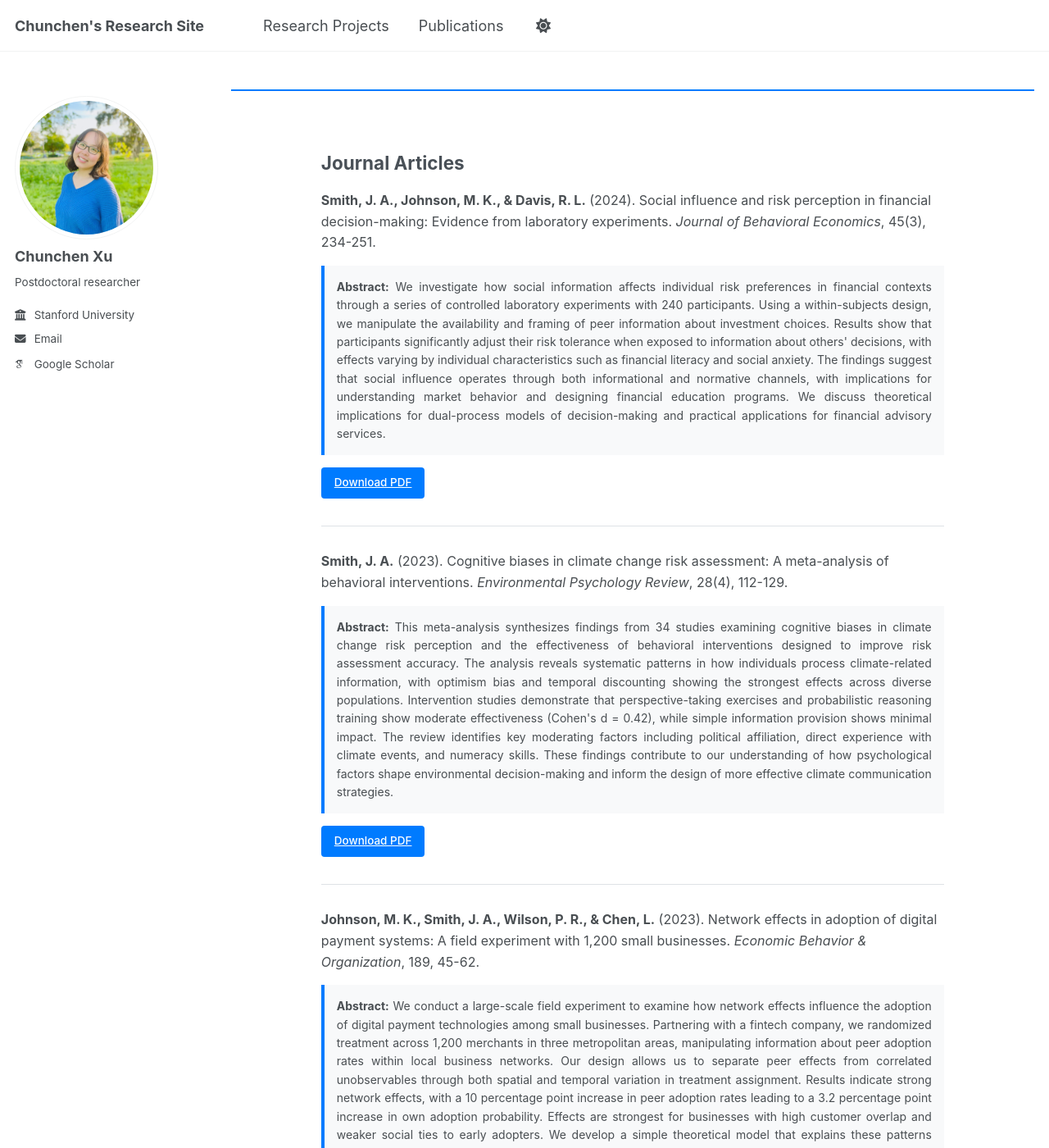
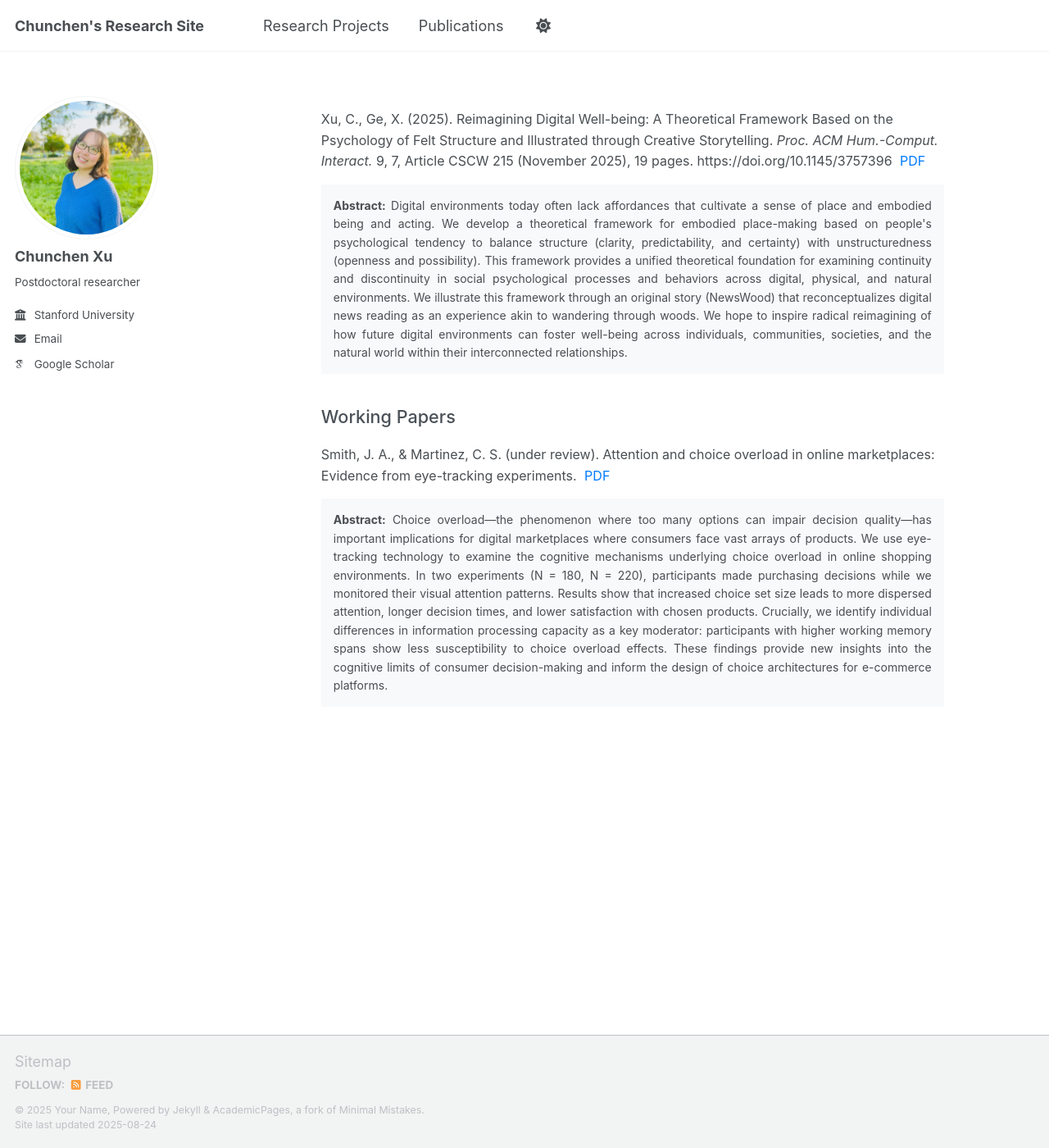
Before and after one commit to chunchenxu/chunchenxu.github.io, a Jekyll site: the page built from _pages/publications.html, in a window 1280 px wide and 1400 px high. Shown: the whole window at 82% size. Built offline with Jekyll 4.4.1, drawn with Linux system fonts in a browser that asks for light colours; some web fonts are replaced; a script that is not in the unit is left out; some of the changed text lies outside the part shown.

Commit message:
Update publications.html

```diff
--- a/_pages/publications.html
+++ b/_pages/publications.html
@@ -6,51 +6,14 @@ author_profile: true
 
 <div class="publications-container">
 
-    <h2>Journal Articles</h2>
-
     <div class="publication-entry">
         <div class="citation">
-            <strong>Smith, J. A., Johnson, M. K., &amp; Davis, R. L.</strong> (2024). Social influence and risk perception in financial decision-making: Evidence from laboratory experiments. <em>Journal of Behavioral Economics</em>, 45(3), 234-251.
+            Xu, C., Ge, X. (2025). Reimagining Digital Well-being: A Theoretical Framework Based on the Psychology of Felt Structure and Illustrated through Creative Storytelling. <em>Proc. ACM Hum.-Comput. Interact.</em> 9, 7, Article CSCW 215 (November 2025), 19 pages. https://doi.org/10.1145/3757396
+            <a href="files/newswood.pdf" target="_blank">PDF</a>
         </div>
 
         <div class="abstract">
-            <strong>Abstract:</strong> We investigate how social information affects individual risk preferences in financial contexts through a series of controlled laboratory experiments with 240 participants. Using a within-subjects design, we manipulate the availability and framing of peer information about investment choices. Results show that participants significantly adjust their risk tolerance when exposed to information about others' decisions, with effects varying by individual characteristics such as financial literacy and social anxiety. The findings suggest that social influence operates through both informational and normative channels, with implications for understanding market behavior and designing financial education programs. We discuss theoretical implications for dual-process models of decision-making and practical applications for financial advisory services.
-        </div>
-
-        <div class="download-section">
-            <a href="files/paper1.pdf" class="btn btn-primary" target="_blank">Download PDF</a>
-        </div>
-    </div>
-
-    <hr>
-
-    <div class="publication-entry">
-        <div class="citation">
-            <strong>Smith, J. A.</strong> (2023). Cognitive biases in climate change risk assessment: A meta-analysis of behavioral interventions. <em>Environmental Psychology Review</em>, 28(4), 112-129.
-        </div>
-
-        <div class="abstract">
-            <strong>Abstract:</strong> This meta-analysis synthesizes findings from 34 studies examining cognitive biases in climate change risk perception and the effectiveness of behavioral interventions designed to improve risk assessment accuracy. The analysis reveals systematic patterns in how individuals process climate-related information, with optimism bias and temporal discounting showing the strongest effects across diverse populations. Intervention studies demonstrate that perspective-taking exercises and probabilistic reasoning training show moderate effectiveness (Cohen's d = 0.42), while simple information provision shows minimal impact. The review identifies key moderating factors including political affiliation, direct experience with climate events, and numeracy skills. These findings contribute to our understanding of how psychological factors shape environmental decision-making and inform the design of more effective climate communication strategies.
-        </div>
-
-        <div class="download-section">
-            <a href="files/paper2.pdf" class="btn btn-primary" target="_blank">Download PDF</a>
-        </div>
-    </div>
-
-    <hr>
-
-    <div class="publication-entry">
-        <div class="citation">
-            <strong>Johnson, M. K., Smith, J. A., Wilson, P. R., &amp; Chen, L.</strong> (2023). Network effects in adoption of digital payment systems: A field experiment with 1,200 small businesses. <em>Economic Behavior &amp; Organization</em>, 189, 45-62.
-        </div>
-
-        <div class="abstract">
-            <strong>Abstract:</strong> We conduct a large-scale field experiment to examine how network effects influence the adoption of digital payment technologies among small businesses. Partnering with a fintech company, we randomized treatment across 1,200 merchants in three metropolitan areas, manipulating information about peer adoption rates within local business networks. Our design allows us to separate peer effects from correlated unobservables through both spatial and temporal variation in treatment assignment. Results indicate strong network effects, with a 10 percentage point increase in peer adoption rates leading to a 3.2 percentage point increase in own adoption probability. Effects are strongest for businesses with high customer overlap and weaker social ties to early adopters. We develop a simple theoretical model that explains these patterns through social learning and coordination mechanisms. The findings have implications for understanding technology diffusion and designing targeted interventions to accelerate adoption of beneficial innovations.
-        </div>
-
-        <div class="download-section">
-            <a href="files/paper3.pdf" class="btn btn-primary" target="_blank">Download PDF</a>
+            <strong>Abstract:</strong> Digital environments today often lack affordances that cultivate a sense of place and embodied being and acting. We develop a theoretical framework for embodied place-making based on people's psychological tendency to balance structure (clarity, predictability, and certainty) with unstructuredness (openness and possibility). This framework provides a unified theoretical foundation for examining continuity and discontinuity in social psychological processes and behaviors across digital, physical, and natural environments. We illustrate this framework through an original story (NewsWood) that reconceptualizes digital news reading as an experience akin to wandering through woods. We hope to inspire radical reimagining of how future digital environments can foster well-being across individuals, communities, societies, and the natural world within their interconnected relationships.
         </div>
     </div>
 
@@ -58,15 +21,12 @@ author_profile: true
 
     <div class="publication-entry">
         <div class="citation">
-            <strong>Smith, J. A., &amp; Martinez, C. S.</strong> (under review). Attention and choice overload in online marketplaces: Evidence from eye-tracking experiments.
+            Smith, J. A., &amp; Martinez, C. S. (under review). Attention and choice overload in online marketplaces: Evidence from eye-tracking experiments.
+            <a href="files/working_paper1.pdf" target="_blank">PDF</a>
         </div>
 
         <div class="abstract">
             <strong>Abstract:</strong> Choice overload—the phenomenon where too many options can impair decision quality—has important implications for digital marketplaces where consumers face vast arrays of products. We use eye-tracking technology to examine the cognitive mechanisms underlying choice overload in online shopping environments. In two experiments (N = 180, N = 220), participants made purchasing decisions while we monitored their visual attention patterns. Results show that increased choice set size leads to more dispersed attention, longer decision times, and lower satisfaction with chosen products. Crucially, we identify individual differences in information processing capacity as a key moderator: participants with higher working memory spans show less susceptibility to choice overload effects. These findings provide new insights into the cognitive limits of consumer decision-making and inform the design of choice architectures for e-commerce platforms.
-        </div>
-
-        <div class="download-section">
-            <a href="files/working_paper1.pdf" class="btn btn-primary" target="_blank">Download PDF</a>
         </div>
     </div>
 
@@ -90,42 +50,22 @@ author_profile: true
     margin-bottom: 15px;
 }
 
+.citation a {
+    color: #007bff;
+    text-decoration: none;
+    margin-left: 5px;
+}
+
+.citation a:hover {
+    text-decoration: underline;
+}
+
 .abstract {
     background-color: #f8f9fa;
     padding: 15px;
-    border-left: 4px solid #007bff;
     margin: 15px 0;
     font-size: 14px;
     text-align: justify;
-}
-
-.download-section {
-    margin-top: 15px;
-}
-
-.btn {
-    display: inline-block;
-    padding: 8px 16px;
-    text-decoration: none;
-    border-radius: 4px;
-    font-weight: 500;
-    transition: background-color 0.3s;
-}
-
-.btn-primary {
-    background-color: #007bff;
-    color: white;
-    border: 1px solid #007bff;
-}
-
-.btn-primary:hover {
-    background-color: #0056b3;
-    color: white;
-    text-decoration: none;
-}
-
-.conference-entry {
-    margin-bottom: 15px;
 }
 
 hr {
@@ -135,18 +75,11 @@ hr {
     margin: 30px 0;
 }
 
-h1 {
-    color: #333;
-    border-bottom: 2px solid #007bff;
-    padding-bottom: 10px;
-}
-
 h2 {
     color: #495057;
     margin-top: 40px;
     margin-bottom: 20px;
+    font-size: 1.2em;
+    font-weight: 500;
 }
 </style>
-
-</body>
-</html>
```
